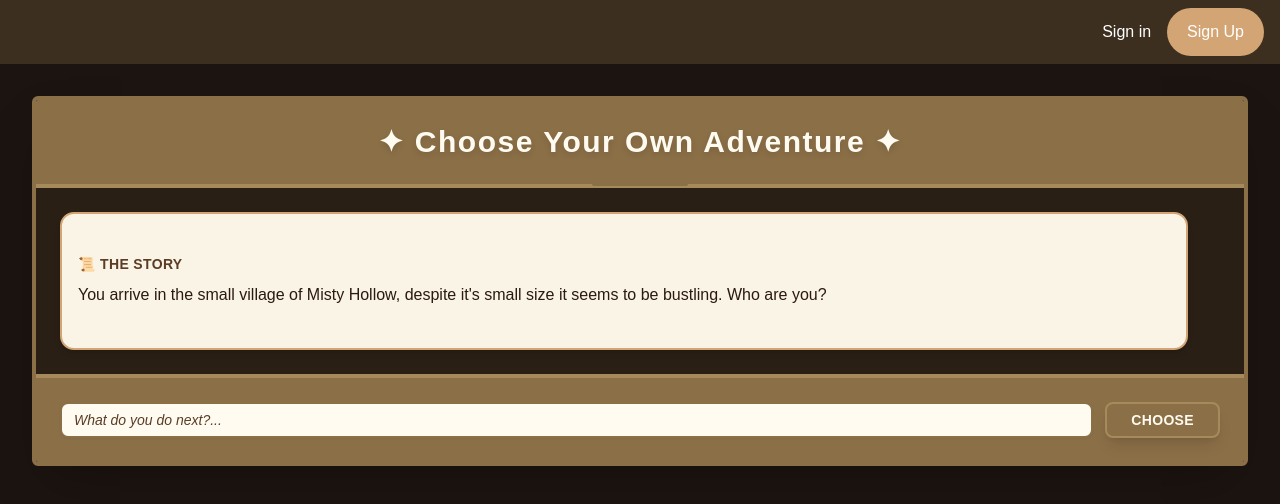
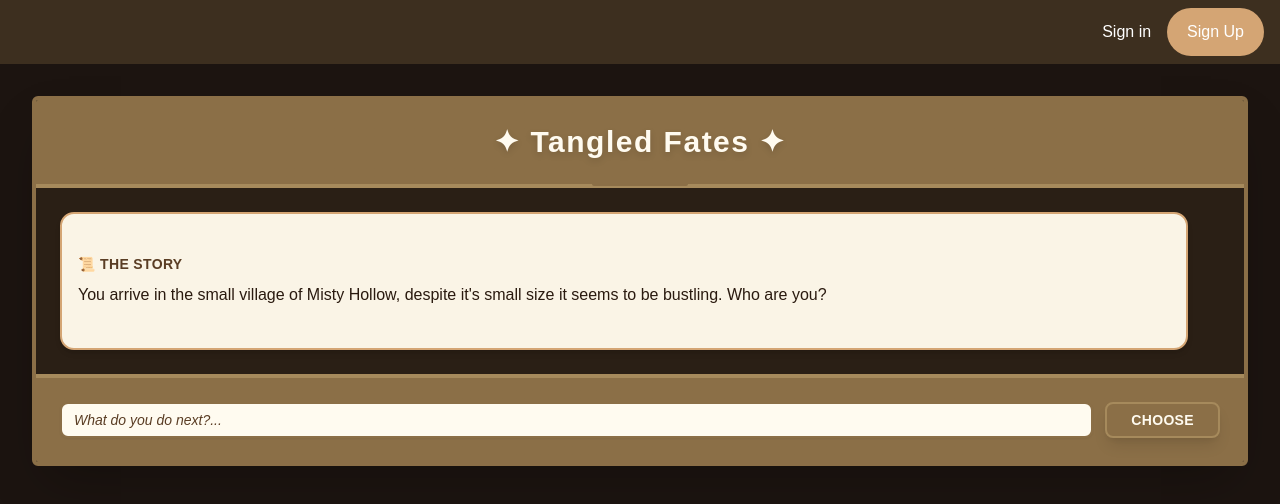
Before and after one commit to williamoverton/Tangled-Fates, a Next.js app: page / in a window 1280 px wide. Shown: the top 504 px of the page. Built offline with nearby package versions, Linux system fonts and the light colour scheme; no server answers; a web font is replaced by a local one.

Commit message:
tangled fates!

```diff
--- a/app/layout.tsx
+++ b/app/layout.tsx
@@ -22,8 +22,9 @@ const geistMono = Geist_Mono({
 });
 
 export const metadata: Metadata = {
-  title: "Choose Your Own Adventure Multiplayer",
-  description: "A multiplayer choose your own adventure game",
+  title: "Tangled Fates",
+  description:
+    "An AI-powered multiplayer adventure where your choices shape the story",
 };
 
 export default function RootLayout({
--- a/components/medieval-chat.tsx
+++ b/components/medieval-chat.tsx
@@ -45,7 +45,7 @@ export default function MedievalChat() {
           {/* Title header */}
           <div className="relative bg-linear-to-b from-medieval-border-dark to-medieval-button-bg p-6 border-b-4 border-medieval-button-hover">
             <h1 className="text-2xl sm:text-3xl font-bold text-center text-medieval-parchment-light tracking-wider drop-shadow-md">
-              ✦ Choose Your Own Adventure ✦
+              ✦ Tangled Fates ✦
             </h1>
             <div className="absolute bottom-0 left-1/2 transform -translate-x-1/2 translate-y-1/2 w-24 h-1 bg-medieval-border-dark rounded-full" />
           </div>
--- a/package.json
+++ b/package.json
@@ -1,5 +1,5 @@
 {
-  "name": "choose-your-own-adventure-multiplayer",
+  "name": "tangled-fates",
   "version": "0.1.0",
   "private": true,
   "scripts": {
```
Also changed, not shown: 1 other file (tests, documents, lock files or other folders).
